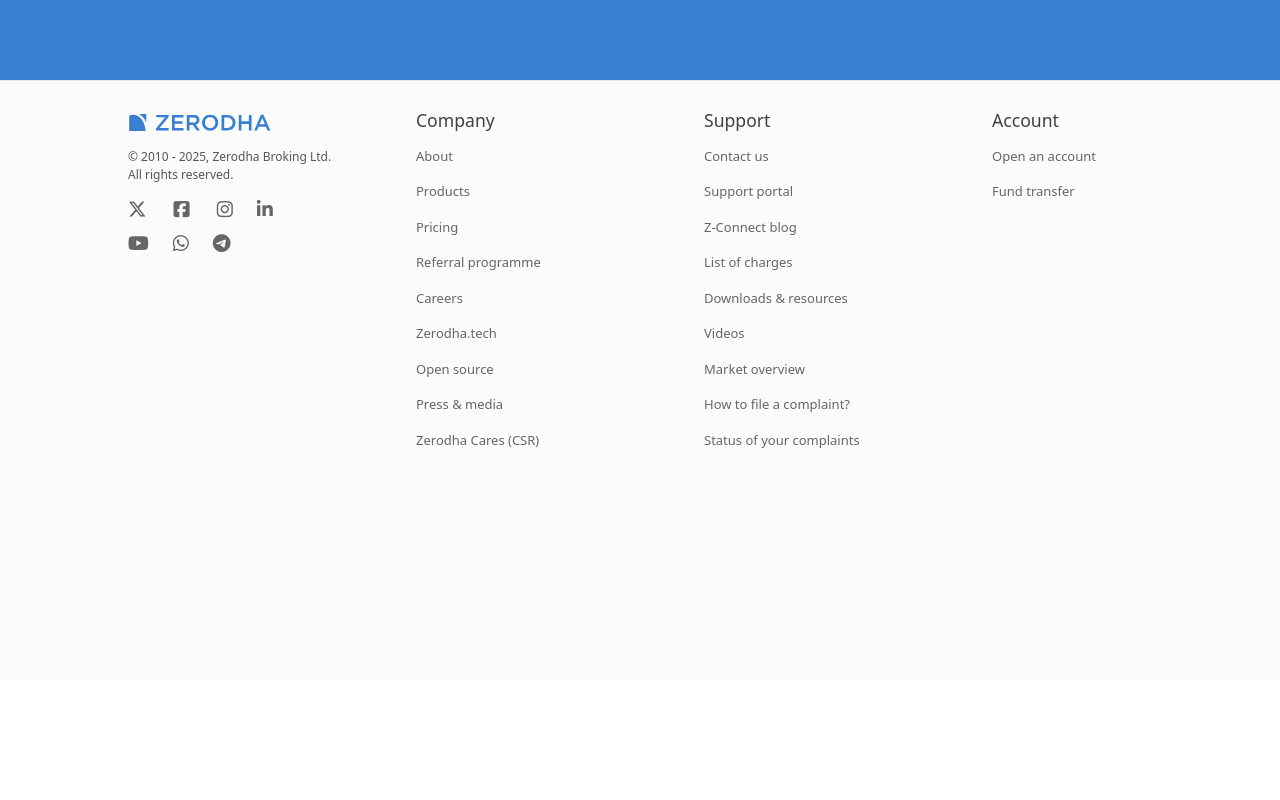
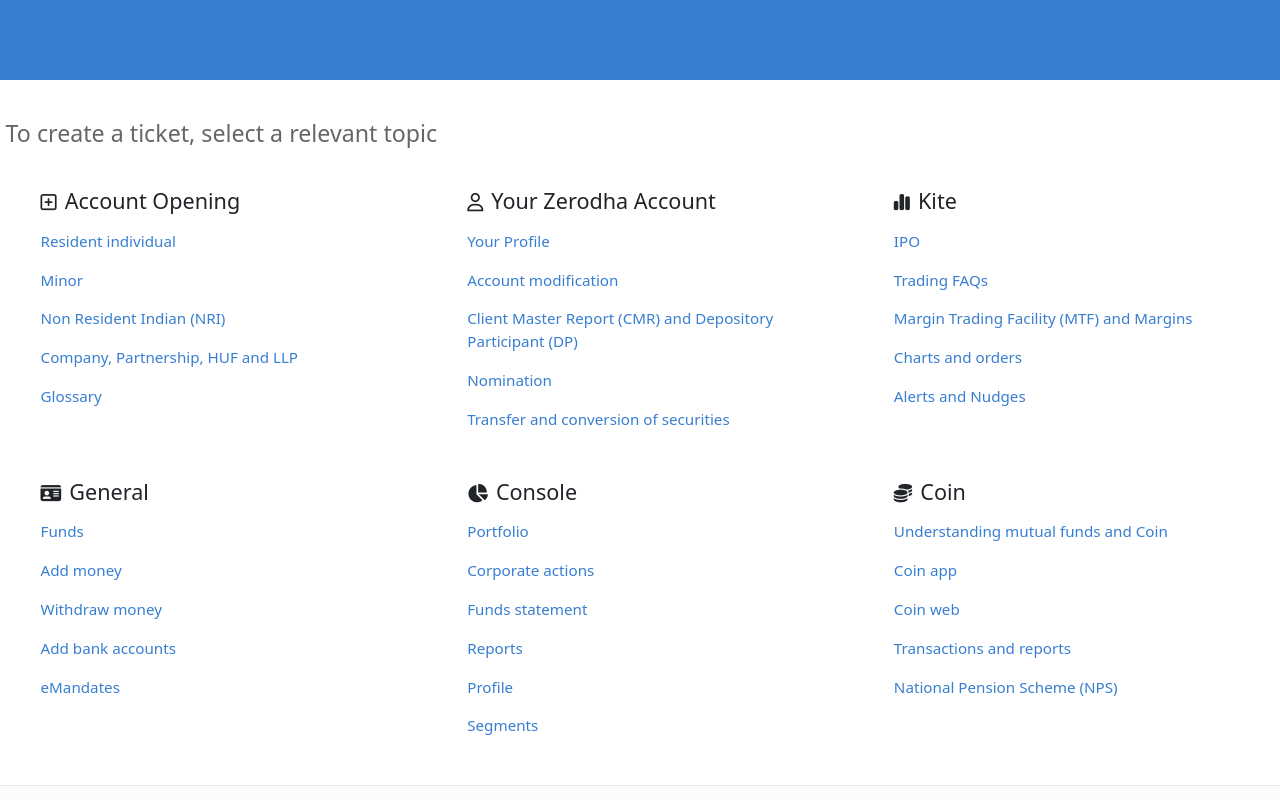
Before and after one commit to umarzaibb/Zerodha-Trading-Website, a React (Vite) app: page /support in a window 1280 px wide. Shown: the part 720-1520 px from the top of the page. Before the commit the page ends 1400 px from the top, so only its background shows below. Built offline with nearby package versions, Linux system fonts and the light colour scheme.

Commit message:
Ticket included in Support page

```diff
--- a/src/landingPage/Support/SupportPage.jsx
+++ b/src/landingPage/Support/SupportPage.jsx
@@ -2,12 +2,14 @@ import React from 'react'
 import Navbar from '../Navbar';
 import Footer from '../Footer';
 import Hero from './Hero';
+import Ticket from './Ticket';
 
 function SupportPage() {
     return (
         <>
             <Navbar></Navbar>
             <Hero></Hero>
+            <Ticket></Ticket>
             <Footer></Footer>
         </>
      );
--- a/src/landingPage/Support/Ticket.jsx
+++ b/src/landingPage/Support/Ticket.jsx
@@ -0,0 +1,65 @@
+import React from "react";
+
+function Ticket() {
+  return (
+    <>
+     <h2 className="support-main-h">To create a ticket, select a relevant topic</h2>
+     <div className="support-ticket">
+      <div>
+        <h3><i class="fa-regular fa-square-plus"></i>Account Opening</h3>
+        <a href="#">Resident individual</a>
+        <a href="#">Minor</a>
+        <a href="#">Non Resident Indian (NRI)</a>
+        <a href="#">Company, Partnership, HUF and LLP</a>
+        <a href="#">Glossary</a>
+      </div>
+      <div>
+        <h3><i class="fa-regular fa-user"></i>Your Zerodha Account</h3>
+        <a href="#">Your Profile</a>
+        <a href="#">Account modification</a>
+        <a href="#">
+          Client Master Report (CMR) and Depository Participant (DP)
+        </a>
+        <a href="#">Nomination</a>
+        <a href="#">Transfer and conversion of securities</a>
+      </div>
+      <div>
+        <h3><i class="fa-solid fa-chart-simple"></i>Kite</h3>
+        <a href="#">IPO</a>
+        <a href="#">Trading FAQs</a>
+        <a href="#">Margin Trading Facility (MTF) and Margins</a>
+        <a href="#">Charts and orders</a>
+        <a href="#">Alerts and Nudges</a>
+      </div>
+      <div>
+        <h3><i class="fa-solid fa-id-card"></i>General</h3>
+        <a href="#">Funds</a>
+        <a href="#">Add money</a>
+        <a href="#">Withdraw money</a>
+        <a href="#">Add bank accounts</a>
+        <a href="#">eMandates</a>
+      </div>
+      <div>
+        <h3><i class="fa-solid fa-chart-pie"></i>Console</h3>
+        <a href="#">Portfolio</a>
+        <a href="#">Corporate actions</a>
+        <a href="#">Funds statement</a>
+        <a href="#">Reports</a>
+        <a href="#">Profile</a>
+        <a href="#">Segments</a>
+      </div>
+      <div>
+        <h3><i class="fa-solid fa-coins"></i>Coin</h3>
+        <a href="#">Understanding mutual funds and Coin</a>
+        <a href="#">Coin app</a>
+        <a href="#">Coin web</a>
+        <a href="#">Transactions and reports</a>
+        <a href="#">National Pension Scheme (NPS)</a>
+      </div>
+    </div>
+    </>
+  );
+}
+
+
+export default Ticket;
--- a/src/landingPage/global.css
+++ b/src/landingPage/global.css
@@ -449,3 +449,47 @@ body {
     font-size: larger;
     font-weight: 500;
 }
+
+.support-ticket {
+    display: flex;
+    flex-wrap: wrap;
+    justify-content: space-around;
+}
+
+.support-ticket>div {
+    width: 27vw;
+    margin-bottom: 3rem;
+}
+
+.support-main-h {
+    margin-bottom: 2.5rem;
+    margin-top: 2.5rem;
+    margin-left: 0.35rem;
+    color: #666666;
+    font-size: 1.45rem;
+    font-weight: 400;
+}
+
+.support-ticket>div> h3 {
+    font-weight: 400;
+    font-size: 1.35rem;
+}
+
+.support-ticket>div> h3>i {
+    font-size: 1.15rem;
+    margin-right: 0.5rem;
+}
+
+.support-ticket>div> a {
+    color: #387ED1;
+    text-decoration: none;
+    display: block;
+    margin-top: 1rem;
+    font-size: 0.95rem;
+}
+
+.support-ticket>div> a:hover {
+    color: #666666;
+    text-decoration: none;
+    display: block;
+}
```
